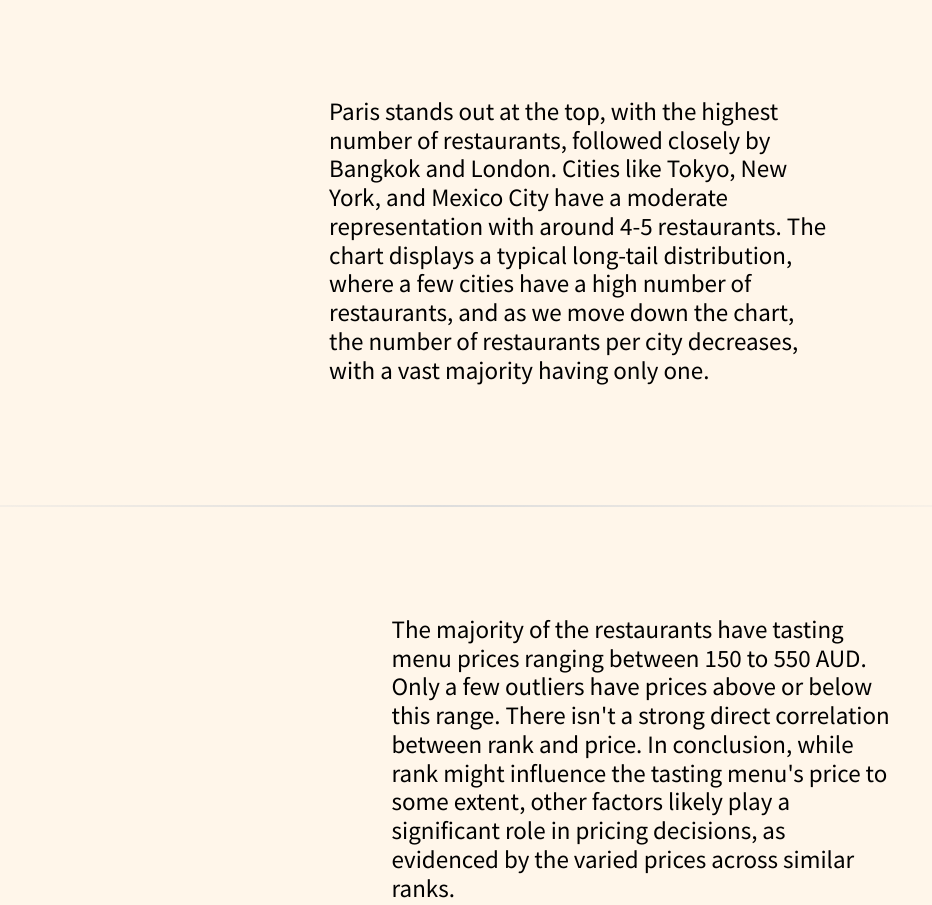
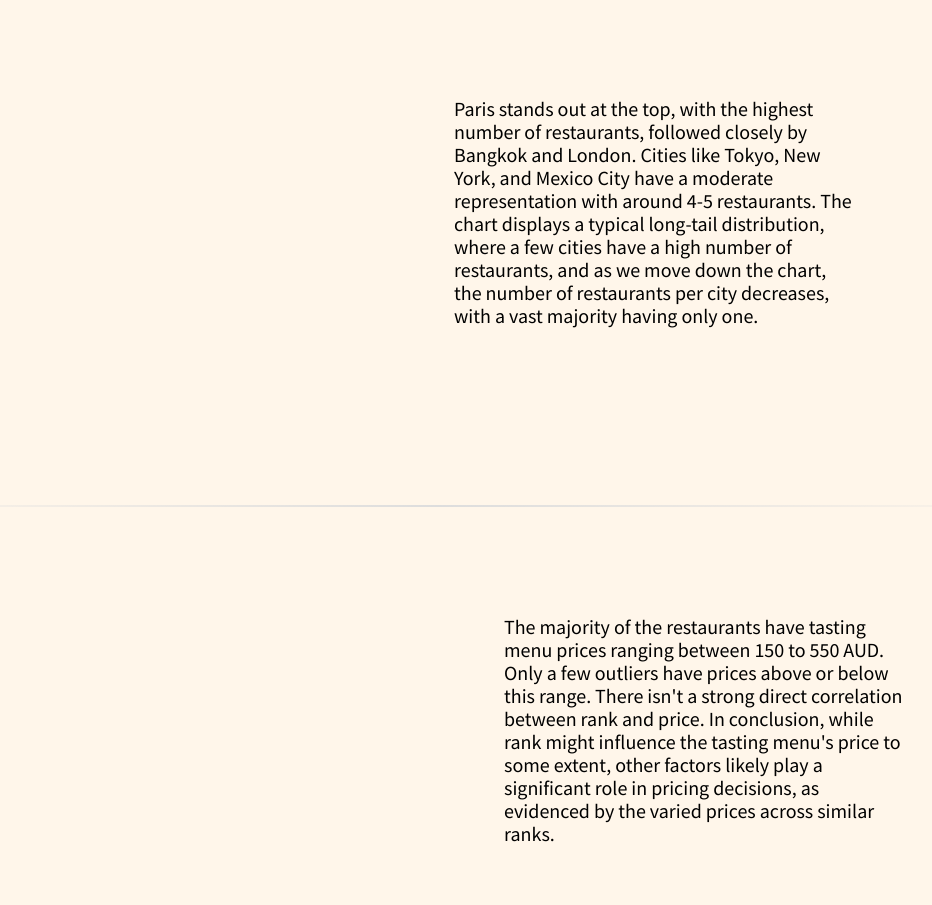
Before and after one commit to Lyra-Z/3179_homework10, a plain HTML site: page ass2/index.html in a window 1280 px wide. Shown: the part 1251-2156 px from the top of the page, without its empty margins (201-1133 px from the left). Drawn offline with nearby package versions, Linux system fonts and the light colour scheme; a script that the page names is missing.

Commit message:
modified:   ass2/css/style.css

```diff
--- a/ass2/css/style.css
+++ b/ass2/css/style.css
@@ -60,11 +60,11 @@
 
 
 p {
-    max-width: 500px;
-    font-size: 25px;
+    max-width: 400px;
+    font-size: 20px;
     color: #000000;
     margin-top: 100px;
-    margin-left: -800px;
+    margin-left: -650px;
     text-align: left;
 
 }
```
